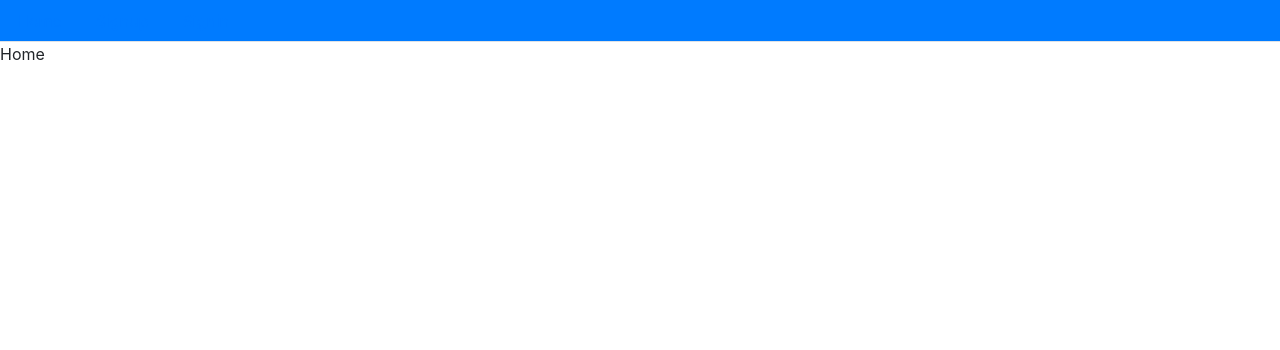
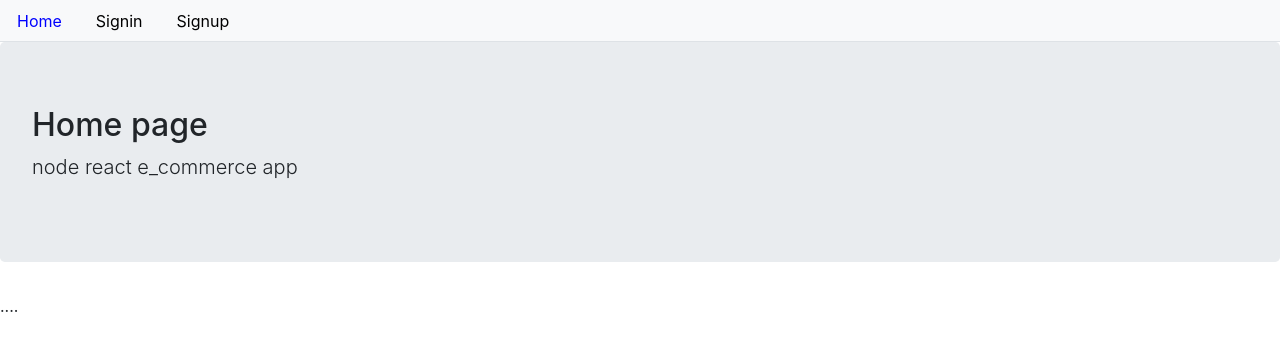
Before and after one commit to sahilbakoru/e-commerce_front, a React (Create React App) app: page / in a window 1280 px wide. Shown: the top 350 px of the page. Built offline with nearby package versions, Linux system fonts and the light colour scheme.

Commit message:
_.env_react_Api

```diff
--- a/src/Routes.js
+++ b/src/Routes.js
@@ -3,12 +3,12 @@ import { BrowserRouter,Switch, Route } from 'react-router-dom';
 import Signup from './user/Signup';
 import Signin from './user/Signin';
 import Home from './core/Home';
-import Menu from './core/Menu';
+//import Menu from './core/Menu';
 
 const Routes=()=>{
     return(
         <BrowserRouter>
-        <Menu/>
+        {/* <Menu/>  */}
           <Switch>
             <Route path="/" exact component = {Home}/>
             <Route path="/signin" exact component = {Signin}/>
--- /dev/null
+++ b/src/config.js
@@ -0,0 +1 @@
+export const API = process.env.REACT_APP_API_URL;
--- a/src/core/Home.js
+++ b/src/core/Home.js
@@ -1,5 +1,10 @@
 import React from 'react';
+import Layout from './Layout'
 
-const Home = () => <div>Home</div>
 
+const Home = () => (
+   <Layout title="Home page " discription ="node react e_commerce app" >
+       ....
+   </Layout>
+)
 export default Home
--- /dev/null
+++ b/src/core/Layout.js
@@ -0,0 +1,20 @@
+import React from 'react';
+import Menu from './Menu';
+
+const Layout = ({title="Title",discription="Description",children,className}) =>
+(
+
+<div>
+    <Menu/>
+   <div className="jumbotron">
+     <h2> {title} </h2>
+     <p className="lead" >{discription}</p>
+   </div>
+        <div className={className}>
+           {children}
+        </div>
+</div>
+
+)
+
+export default Layout
--- a/src/core/Menu.js
+++ b/src/core/Menu.js
@@ -1,21 +1,29 @@
 import React from 'react'
 import {Link,withRouter} from 'react-router-dom'
 
-const Menu =()=>(
+const isActive =(history,path)=>{
+    if(history.location.pathname === path){
+        return {color: '#0000FF'};   // (blue) coror nav page on.
+    } else {
+        return {color: '#000000'};  // (black) color nav page not on.
+    }
+}
+
+const Menu =({history})=>(
     <div>
-        <ul className="nav nav-tabs bg-primary">
+        <ul className="nav nav-tabs bg-light">
             <li className="nav-item">
-                <Link className="nav-link" to="/"> Home
+                <Link className="nav-link" style= {isActive(history,'/')} to="/"> Home
                 </Link>
             </li>
 
             <li className="nav-item">
-                <Link className="nav-link" to="/signin"> Signup
+                <Link className="nav-link" style= {isActive(history,'/signin')} to="/signin"> Signin
                 </Link>
             </li>
 
             <li className="nav-item">
-                <Link className="nav-link" to="/signup"> Signin
+                <Link className="nav-link" style= {isActive(history,'/signup')} to="/signup"> Signup
                 </Link>
             </li>
         </ul>
--- a/src/user/Signin.js
+++ b/src/user/Signin.js
@@ -1,5 +1,14 @@
 import React from 'react';
 
-const Signin = () => <div>signin</div>
+import Layout from '../core/Layout'
+
+
+const Signin = () => (
+   <Layout title="Signin page " discription ="Signin to node react e_commerce app" >
+       ....
+   </Layout>
+)
+
+
 
 export default Signin
--- a/src/user/Signup.js
+++ b/src/user/Signup.js
@@ -1,5 +1,12 @@
 import React from 'react';
+import { API } from '../config';
+import Layout from '../core/Layout'
 
-const Signup = () => <div>signup</div>
+
+const Signup = () => (
+   <Layout title="Signup" discription ="Signup to node react e_commerce app" >
+      {API}
+   </Layout>
+)
 
 export default Signup
```
Also changed, not shown: 1 other file (tests, documents, lock files or other folders).
